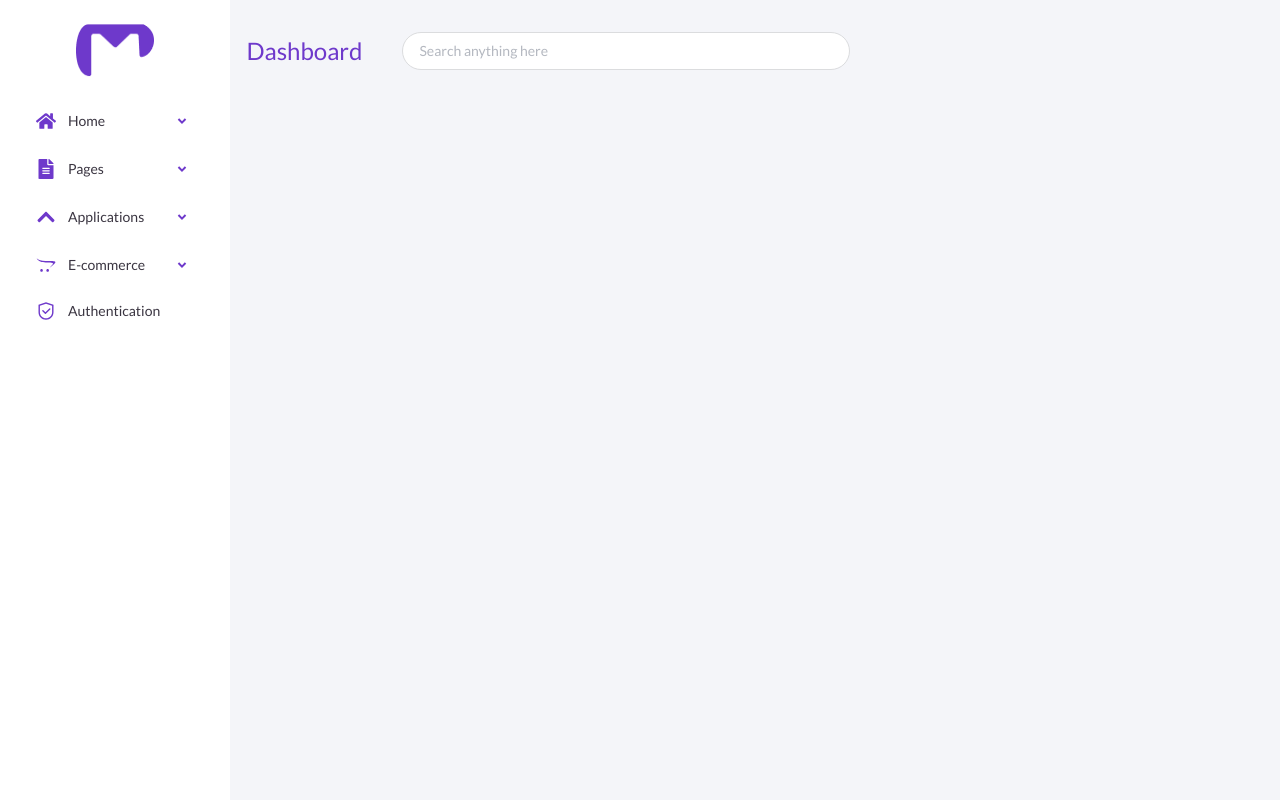
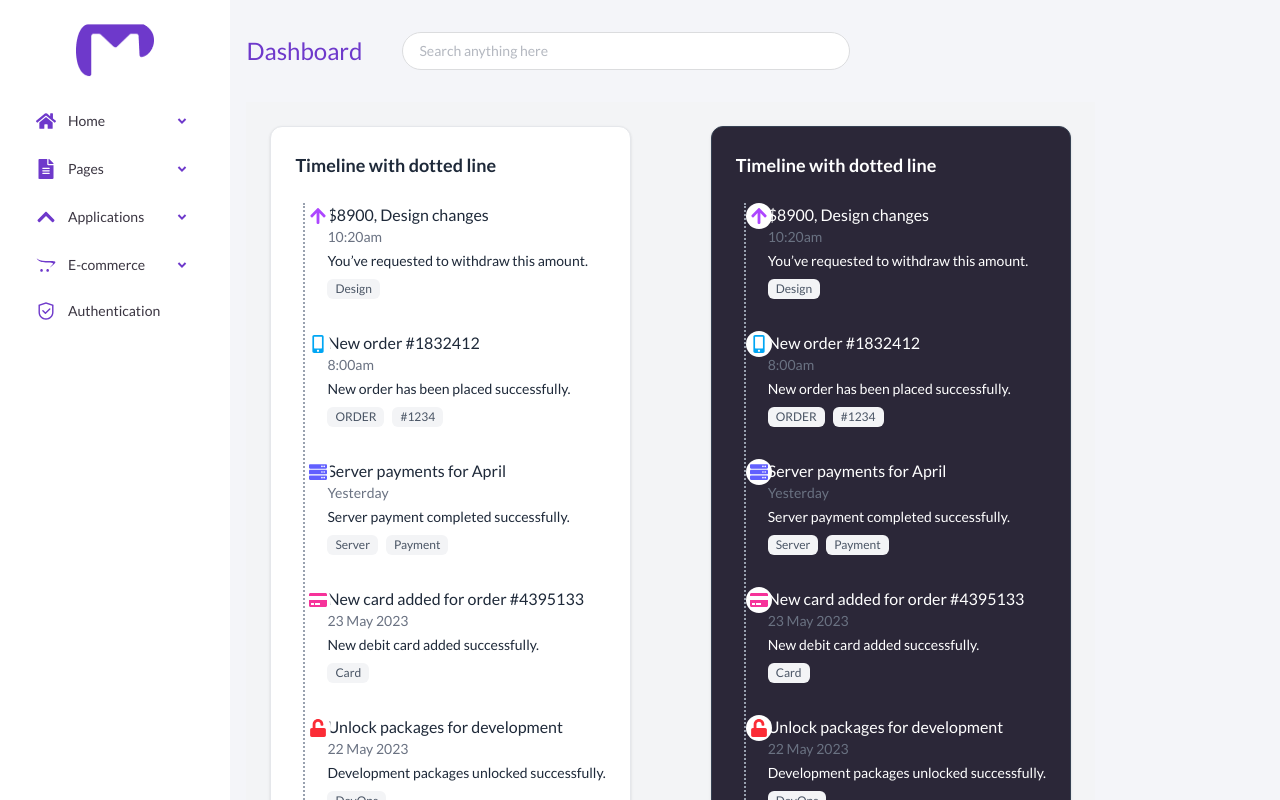
Before and after one commit to Favics-T/Admin-Dashboard, a React (Vite) app: page /pages/projects/timeline in a window 1280 px wide. Shown: the top 800 px of the page. Built offline with nearby package versions, Linux system fonts and the light colour scheme.

Commit message:
Timeline page

```diff
--- a/src/pages/Pages/Projects/Timeline.jsx
+++ b/src/pages/Pages/Projects/Timeline.jsx
@@ -1,11 +1,113 @@
-import React from 'react'
+import React from "react";
+import {
+  FaArrowUp,
+  FaMobileAlt,
+  FaServer,
+  FaCreditCard,
+  FaUnlock,
+  FaEnvelope,
+} from "react-icons/fa";
+
+const events = [
+  {
+    icon: <FaArrowUp className="text-purple-500 text-lg" />,
+    title: "$8900, Design changes",
+    date: "10:20am",
+    desc: "You’ve requested to withdraw this amount.",
+    tags: ["Design"],
+  },
+  {
+    icon: <FaMobileAlt className="text-sky-500 text-lg" />,
+    title: "New order #1832412",
+    date: "8:00am",
+    desc: "New order has been placed successfully.",
+    tags: ["ORDER", "#1234"],
+  },
+  {
+    icon: <FaServer className="text-indigo-500 text-lg" />,
+    title: "Server payments for April",
+    date: "Yesterday",
+    desc: "Server payment completed successfully.",
+    tags: ["Server", "Payment"],
+  },
+  {
+    icon: <FaCreditCard className="text-pink-500 text-lg" />,
+    title: "New card added for order #4395133",
+    date: "23 May 2023",
+    desc: "New debit card added successfully.",
+    tags: ["Card"],
+  },
+  {
+    icon: <FaUnlock className="text-red-500 text-lg" />,
+    title: "Unlock packages for development",
+    date: "22 May 2023",
+    desc: "Development packages unlocked successfully.",
+    tags: ["DevOps"],
+  },
+  {
+    icon: <FaEnvelope className="text-green-500 text-lg" />,
+    title: "New message unread",
+    date: "20 May 2023",
+    desc: "You have 5 unread messages.",
+    tags: ["Message"],
+  },
+];
+
+const TimelineCard = ({ dark }) => {
+  return (
+    <div
+      className={`p-6 rounded-xl shadow-sm border w-full max-w-md ${
+        dark ? "bg-[#2B2738] border-gray-700 text-white" : "bg-white border-gray-200 text-gray-800"
+      }`}
+    >
+      <h2 className="font-semibold text-lg mb-6">Timeline with dotted line</h2>
+
+      <div className="relative pl-8">
+        {/* Dotted Line */}
+        <div className="absolute left-2 top-0 h-full w-[2px] border-l-2 border-dotted border-gray-400"></div>
+
+        {events.map((event, idx) => (
+          <div key={idx} className="relative mb-8">
+            {/* Icon */}
+            <div className="absolute -left-[22px] bg-white dark:bg-[#2B2738] rounded-full p-1">
+              {event.icon}
+            </div>
+
+            {/* Content */}
+            <h3 className="font-medium">{event.title}</h3>
+            <p className="text-sm text-gray-500 dark:text-gray-400">{event.date}</p>
+            <p className="text-sm mt-1">{event.desc}</p>
+
+            {/* Tags */}
+            <div className="flex gap-2 mt-2 flex-wrap">
+              {event.tags.map((tag, i) => (
+                <span
+                  key={i}
+                  className="px-2 py-0.5 text-xs rounded-md bg-gray-100 dark:bg-gray-700 text-gray-600 dark:text-gray-300"
+                >
+                  {tag}
+                </span>
+              ))}
+            </div>
+          </div>
+        ))}
+      </div>
+    </div>
+  );
+};
 
 const Timeline = () => {
   return (
-    <div>
+    <div className="min-h-screen bg-gray-100 dark:bg-gray-900 flex items-center justify-center p-6">
+      <div className="grid md:grid-cols-2 gap-8 md:gap-20 w-full max-w-8xl">
+        {/* Light Card */}
+        <TimelineCard dark={false} />
 
+        {/* Dark Card */}
+        <TimelineCard dark={true} />
+      </div>
     </div>
-  )
-}
+  );
+};
 
-export default Timeline
+export default Timeline;
```
